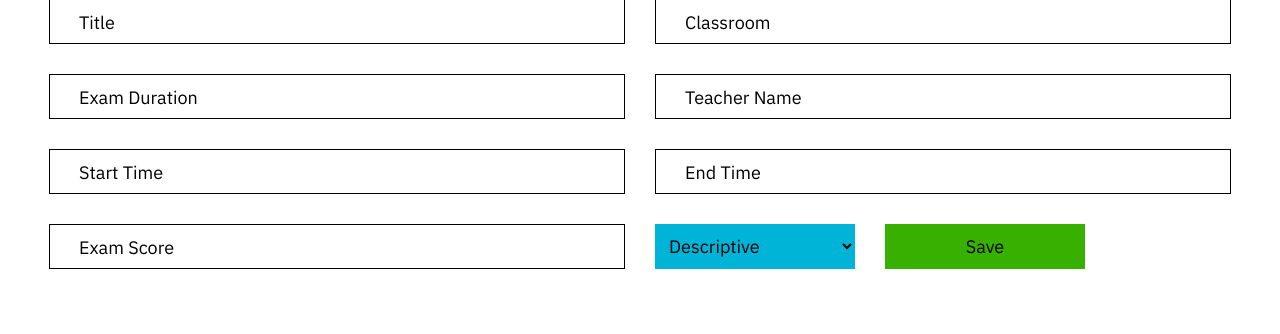
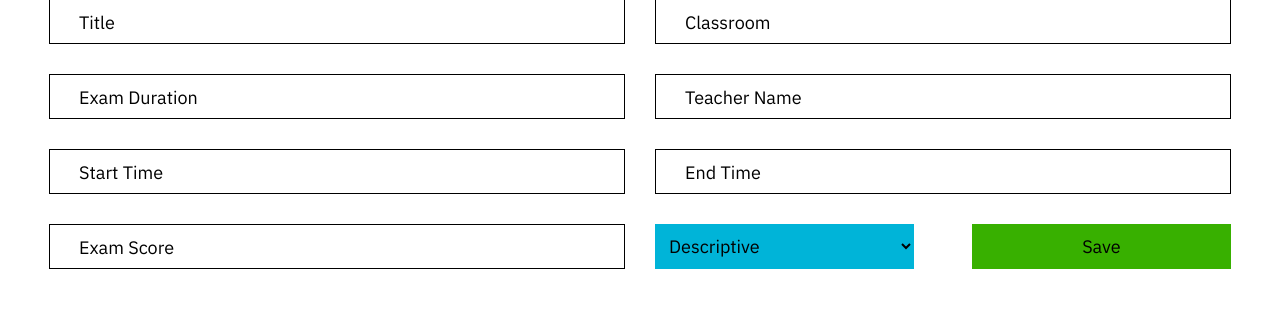
Before and after one commit to matinmat8/Exam, a Django app: page /add/exam/ in a window 1280 px wide. Shown: the part 131-465 px from the top of the page. Run offline with Django 4.2, Linux system fonts and the light colour scheme.

Commit message:
responsive control box

```diff
--- a/exam/static/css/add_exam/responsive.css
+++ b/exam/static/css/add_exam/responsive.css
@@ -6,13 +6,4 @@
     main > form > * {
         width: 80% !important;
     }
-
-    .control {
-        justify-content: space-between;
-        gap: 0;
-    }
-
-    .control * {
-        width: 45%;
-    }
 }
--- a/exam/static/css/add_exam/style.css
+++ b/exam/static/css/add_exam/style.css
@@ -69,8 +69,7 @@ main > form select:focus {
 
 .control {
     width: 45%;
-    gap: 30px;
-    justify-content: flex-start;
+    justify-content: space-between;
 }
 
 .control select {
@@ -83,7 +82,7 @@ main > form select:focus {
 }
 
 .control * {
-    width: 200px;
+    width: 45%;
     height: 45px;
 }
 
```
